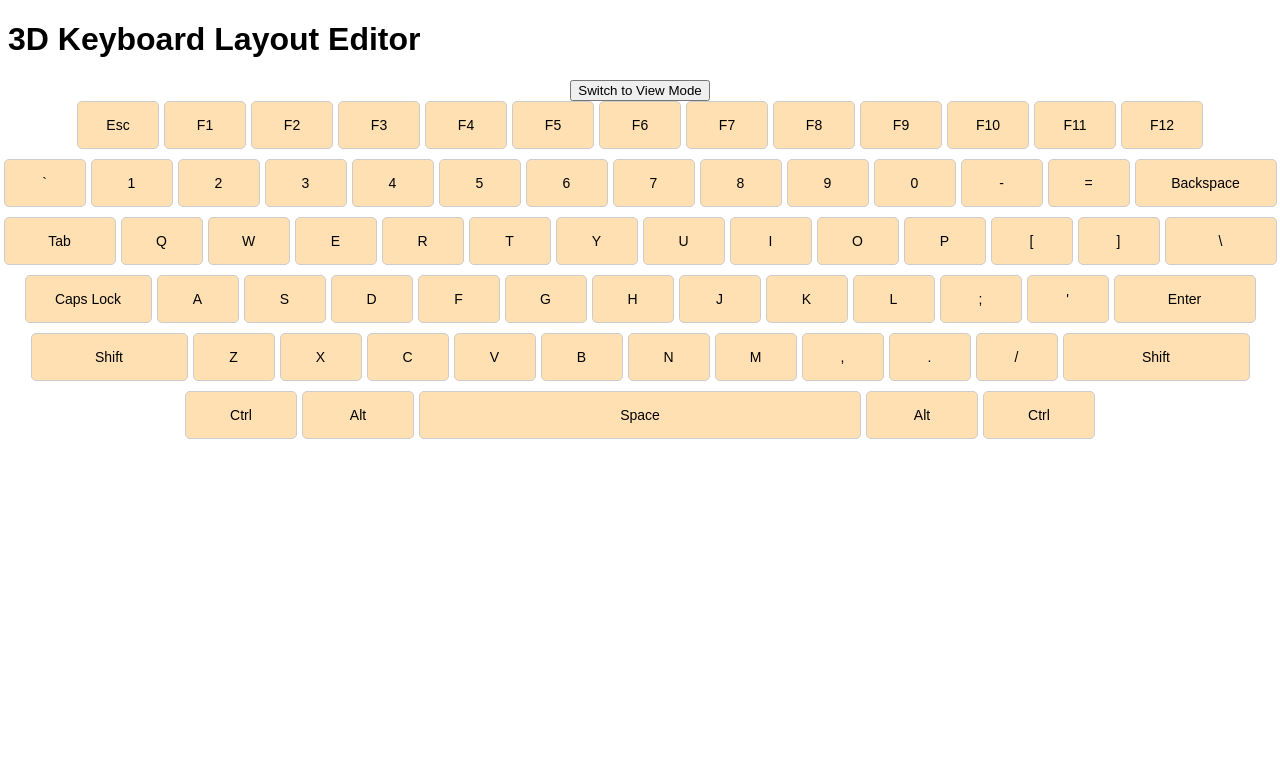
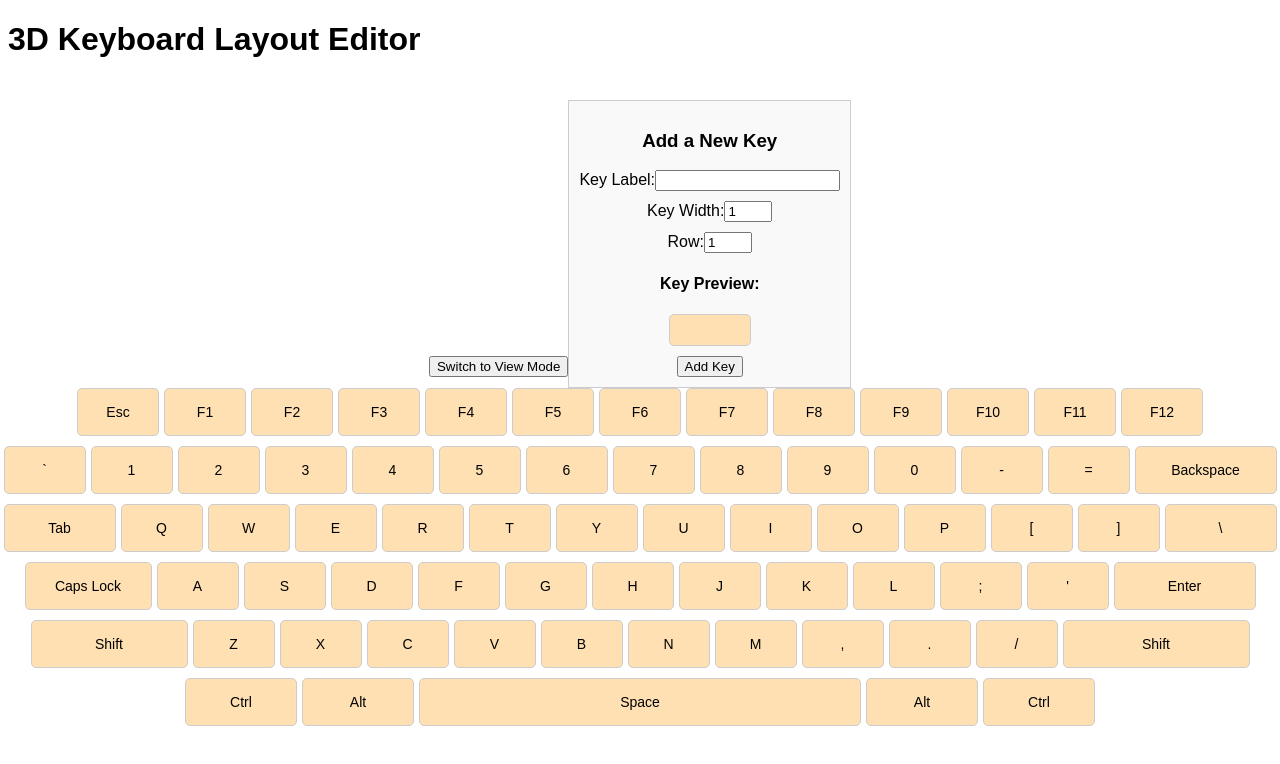
Before and after one commit to marcelomazza/3dkeyboard, a React (Create React App) app: page / in a window 1280 px wide. Both pictures are taken after a click on the button "Switch to Edit Mode". Shown: the top 764 px of the page. Built offline with nearby package versions, Linux system fonts and the light colour scheme.

Commit message:
Add KeyAdditionPanel

```diff
--- a/src/App.css
+++ b/src/App.css
@@ -38,3 +38,29 @@ body {
 .key:hover {
   background-color: #ddd;
 }
+
+/* Key Addition Panel */
+.key-addition-panel {
+  margin-top: 20px;
+  padding: 10px;
+  background-color: #f9f9f9;
+  border: 1px solid #ccc;
+  display: inline-block;
+}
+
+.key-addition-panel label {
+  display: block;
+  margin: 10px 0;
+}
+
+.key-preview {
+  margin-top: 15px;
+  text-align: center;
+}
+
+/* Align keys within the preview row */
+.key-preview .keyboard-row {
+  display: flex;
+  justify-content: center;
+  gap: 5px;
+}
--- /dev/null
+++ b/src/components/KeyAdditionPanel.js
@@ -0,0 +1,56 @@
+import React, { useState } from 'react';
+import KeyComponent from './KeyComponent'; // Assuming you have a separate KeyComponent
+
+const KeyAdditionPanel = ({ onAddKey }) => {
+  const [newKey, setNewKey] = useState({ label: '', width: 1, row: 1 });
+
+  const handleAddKey = () => {
+    onAddKey(newKey);
+    setNewKey({ label: '', width: 1, row: 1 });
+  };
+
+  return (
+    <div className="key-addition-panel">
+      <h3>Add a New Key</h3>
+      <label>
+        Key Label:
+        <input
+          type="text"
+          value={newKey.label}
+          onChange={(e) => setNewKey({ ...newKey, label: e.target.value })}
+        />
+      </label>
+      <label>
+        Key Width:
+        <input
+          type="number"
+          min="1"
+          max="5"
+          value={newKey.width}
+          onChange={(e) => setNewKey({ ...newKey, width: Number(e.target.value) })}
+        />
+      </label>
+      <label>
+        Row:
+        <input
+          type="number"
+          min="1"
+          max="6"
+          value={newKey.row}
+          onChange={(e) => setNewKey({ ...newKey, row: Number(e.target.value) })}
+        />
+      </label>
+
+      <div className="key-preview">
+        <h4>Key Preview:</h4>
+        <div className="keyboard-row">
+          <KeyComponent label={newKey.label} width={newKey.width} isEditMode={true} />
+        </div>
+      </div>
+
+      <button onClick={handleAddKey}>Add Key</button>
+    </div>
+  );
+};
+
+export default KeyAdditionPanel;
--- /dev/null
+++ b/src/components/KeyComponent.js
@@ -0,0 +1,14 @@
+import React from 'react';
+
+const KeyComponent = ({ label, width, isEditMode }) => {
+  return (
+    <div
+      className={`key ${isEditMode ? 'editable' : ''}`}
+      style={{ flex: `0 0 ${width * 60}px` }} // Adjust width dynamically based on key size
+    >
+      {label}
+    </div>
+  );
+};
+
+export default KeyComponent;
--- a/src/components/Keyboard.js
+++ b/src/components/Keyboard.js
@@ -1,26 +1,21 @@
 import React, { useState } from 'react';
-import layoutModel from '../models/layoutModel'; // Import the centralized layout model
-
-const KeyComponent = ({ label, width, isEditMode }) => {
-  return (
-    <div
-      className={`key ${isEditMode ? 'editable' : ''}`}
-      style={{ flex: `0 0 ${width * 60}px` }} // Adjust width dynamically based on key size
-    >
-      {label}
-    </div>
-  );
-};
+import layoutModel from '../models/layoutModel';
+import KeyComponent from './KeyComponent';
+import KeyAdditionPanel from './KeyAdditionPanel';
 
 const Keyboard = ({ layoutType = 'qwerty' }) => {
-  const [isEditMode, setIsEditMode] = useState(false); // Track whether we are in edit mode
-  const layout = layoutModel.getLayout(layoutType); // Get the layout (predefined or custom)
+  const [isEditMode, setIsEditMode] = useState(false);
+  const [layout, setLayout] = useState(layoutModel.getLayout(layoutType));
 
   const toggleEditMode = () => {
-    setIsEditMode(!isEditMode); // Toggle between View and Edit modes
+    setIsEditMode(!isEditMode);
   };
 
-  // Group keys by row
+  const handleAddKey = (newKey) => {
+    layoutModel.addKey(newKey.label, newKey.width, newKey.row);
+    setLayout([...layoutModel.getLayout('custom')]); // Update the layout state after adding a key
+  };
+
   const rows = [1, 2, 3, 4, 5, 6];
   return (
     <div className="keyboard-container">
@@ -28,8 +23,10 @@ const Keyboard = ({ layoutType = 'qwerty' }) => {
         {isEditMode ? 'Switch to View Mode' : 'Switch to Edit Mode'}
       </button>
 
+      {isEditMode && <KeyAdditionPanel onAddKey={handleAddKey} />}
+
       <div className="keyboard">
-        {rows.map((rowNumber) => (
+        {rows.map(rowNumber => (
           <div className="keyboard-row" key={rowNumber}>
             {layout.filter(key => key.row === rowNumber).map((key, index) => (
               <KeyComponent
--- /dev/null
+++ b/src/components/something.js
@@ -0,0 +1,3 @@
+// write a function to
+// find all images without alternate text
+// and give them a red border
```
Also changed, not shown: to-dos.txt.
